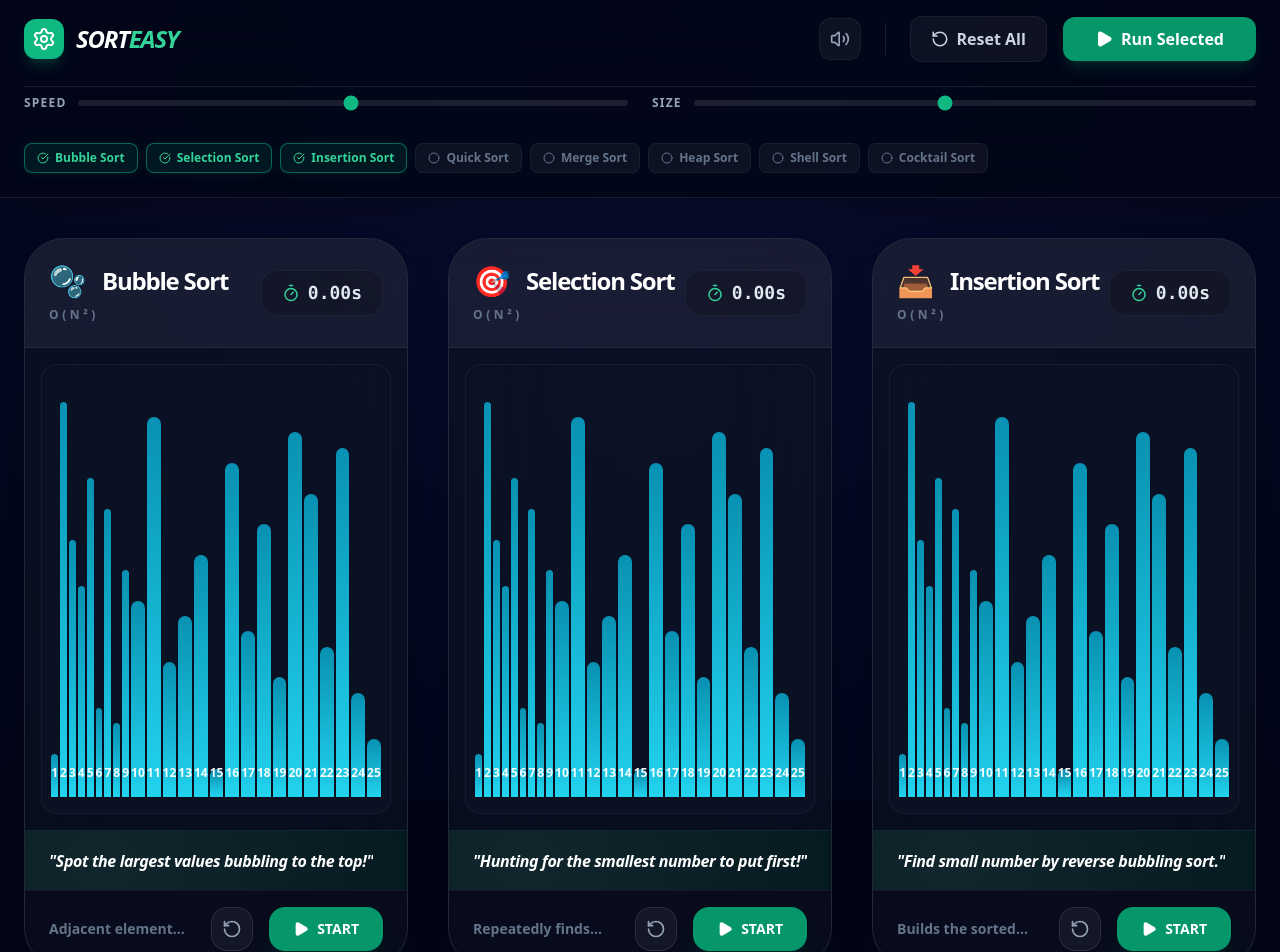
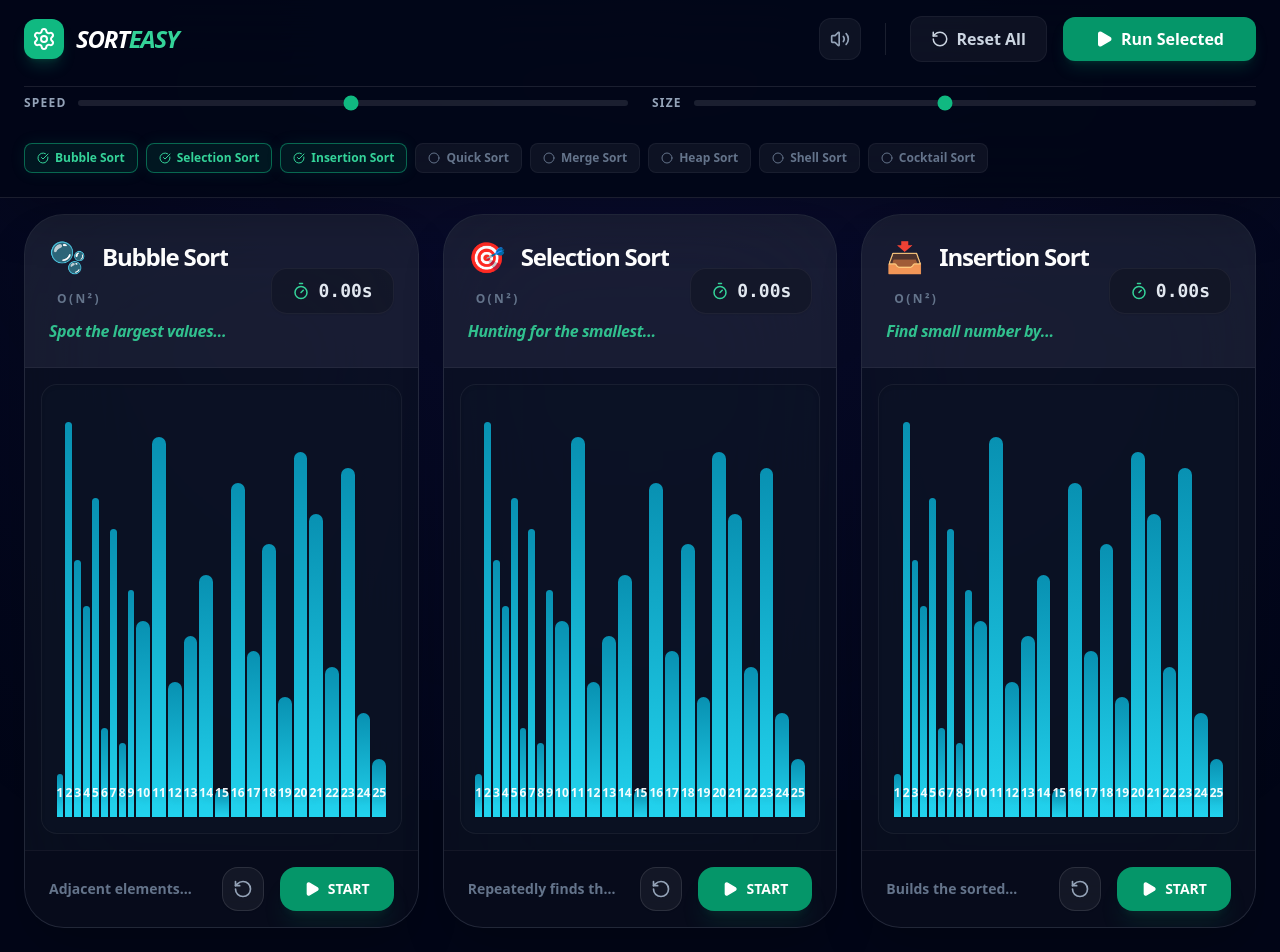
Before and after one commit to lastjung/sort-easy, a React (Vite) app: page / in a window 1280 px wide. Shown: the top 952 px of the page. Built offline with nearby package versions, Linux system fonts and the light colour scheme.

Commit message:
style: move slogan to header next to title

```diff
--- a/src/components/Dashboard.jsx
+++ b/src/components/Dashboard.jsx
@@ -24,8 +24,8 @@ const Dashboard = ({
   const isCinema = visibleAlgos.length === 1;
 
   return (
-    <div className={`w-full mx-auto px-6 py-10 transition-all duration-500 ${isCinema ? 'max-w-[1200px]' : 'max-w-[1600px]'}`}>
-      <div className={`grid gap-10 ${
+    <div className={`w-full mx-auto px-6 py-4 transition-all duration-500 ${isCinema ? 'max-w-[1800px] h-[calc(100vh-180px)] overflow-hidden' : 'max-w-[1600px]'}`}>
+      <div className={`grid gap-6 h-full ${
         isCinema
           ? 'grid-cols-1'
           : 'grid-cols-1 lg:grid-cols-2 xl:grid-cols-3'
--- a/src/components/SortCard.jsx
+++ b/src/components/SortCard.jsx
@@ -136,18 +136,21 @@ const SortCard = ({
   };
 
   return (
-    <div className={`flex flex-col bg-slate-900/60 backdrop-blur-3xl rounded-[40px] border border-white/10 shadow-2xl overflow-hidden transition-all duration-500 group ${isCinema ? 'ring-12 ring-emerald-500/10' : ''}`}>
+    <div className={`flex flex-col bg-slate-900/60 backdrop-blur-3xl rounded-[40px] border border-white/10 shadow-2xl overflow-hidden transition-all duration-500 group ${isCinema ? 'ring-12 ring-emerald-500/10 h-full' : ''}`}>
 
       {/* Card Header */}
       <div className={`${isCinema ? 'p-10' : 'p-6'} bg-white/5 border-b border-white/5 flex justify-between items-center order-first`}>
-        <div>
-          <div className="flex items-center gap-4 mb-2">
+        <div className="flex-1 min-w-0">
+          <div className="flex items-center gap-4 mb-2 flex-wrap">
             <span className={isCinema ? 'text-5xl' : 'text-3xl'}>{item.icon}</span>
-            <h3 className={`${isCinema ? 'text-5xl' : 'text-2xl'} font-black text-white tracking-tighter`}>{item.title}</h3>
+            <h3 className={`${isCinema ? 'text-5xl' : 'text-2xl'} font-black text-white tracking-tighter truncate`}>{item.title}</h3>
+            <span className={`${isCinema ? 'text-xl' : 'text-xs'} font-black text-slate-500 uppercase tracking-[0.2em] self-end mb-1 ml-2`}>{item.complexity}</span>
           </div>
-          <p className={`${isCinema ? 'text-sm' : 'text-xs'} font-black text-slate-500 uppercase tracking-[0.3em]`}>{item.complexity}</p>
+          <p className={`${isCinema ? 'text-2xl' : 'text-base'} font-bold text-emerald-400/90 italic tracking-tight line-clamp-1`}>
+            {description}
+          </p>
         </div>
-        <div className="flex flex-col items-end gap-3">
+        <div className="flex flex-col items-end gap-3 ml-4">
            <div className={`flex items-center gap-2 px-5 py-2 bg-black/20 rounded-2xl border border-white/5 shadow-sm ${isCinema ? 'scale-125 origin-right' : ''}`}>
               <Timer size={isCinema ? 24 : 18} className="text-emerald-400" />
               <span className={`${isCinema ? 'text-2xl' : 'text-lg'} font-mono font-black text-slate-200`}>{formatTime(elapsedTime)}</span>
@@ -162,7 +165,7 @@ const SortCard = ({
       </div>
 
       {/* Visualization Canvas */}
-      <div className={`${isCinema ? 'p-10' : 'p-4'} bg-black/10 flex-1 flex flex-col justify-end min-h-[300px]`}>
+      <div className={`${isCinema ? 'p-10 flex-1' : 'p-4'} bg-black/10 flex flex-col justify-end`}>
         <SortChart
           array={array}
           isCinema={isCinema}
@@ -172,14 +175,6 @@ const SortCard = ({
           goodIndices={goodIndices}
           compareIndices={compareIndices}
         />
-      </div>
-
-      {/* Info Bar (Positioned at bottom for cinema focus) */}
-      <div className={`${isCinema ? 'px-12 py-8 bg-emerald-600/90' : 'px-6 py-4 bg-emerald-950/40'} min-h-[60px] flex items-center shadow-inner relative z-10 border-t border-white/5`}>
-        <div className="absolute left-0 top-0 w-full h-full bg-[radial-gradient(circle_at_20%_50%,rgba(255,255,255,0.05),transparent)]" />
-        <p className={`${isCinema ? 'text-2xl' : 'text-base'} font-black text-white line-clamp-2 leading-tight italic tracking-tight`}>
-          "{description}"
-        </p>
       </div>
 
       {/* Card Footer: Local Controls */}
--- a/src/components/SortChart.jsx
+++ b/src/components/SortChart.jsx
@@ -16,7 +16,7 @@ const SortChart = ({ array, arraySize, sortedIndices, swapIndices, goodIndices,
   return (
     <div className={`relative w-full flex items-end justify-center transition-all duration-500 overflow-hidden ${
       isCinema
-        ? 'h-[650px] gap-[4px] p-8 bg-slate-900/60 rounded-[40px]'
+        ? 'flex-1 gap-[4px] p-8 bg-slate-900/60 rounded-[40px]'
         : 'h-80 md:h-[450px] gap-[2px] p-4 bg-slate-900/40 rounded-2xl'
     } border border-white/5 shadow-inner`}>
       {array.map((value, idx) => (
```
